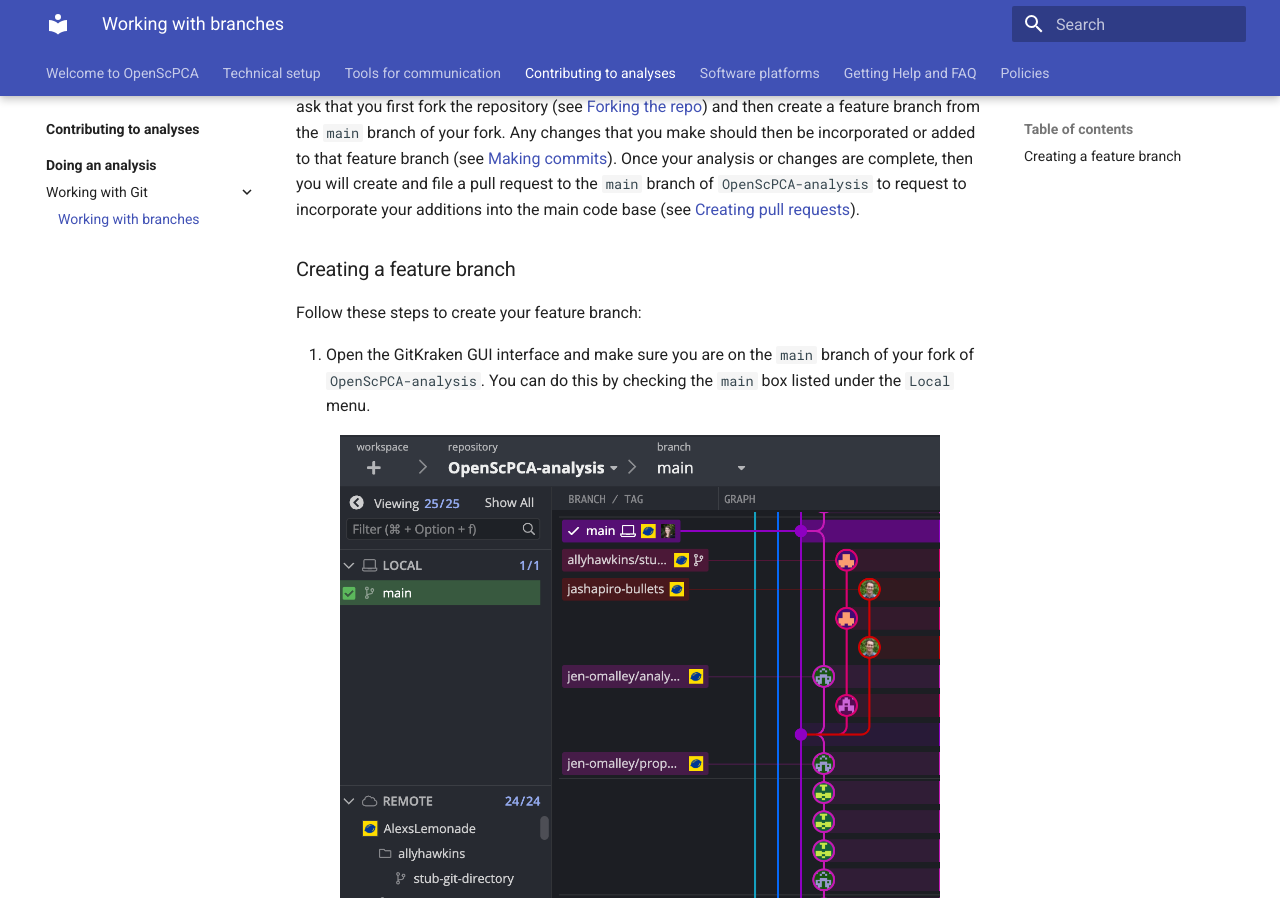
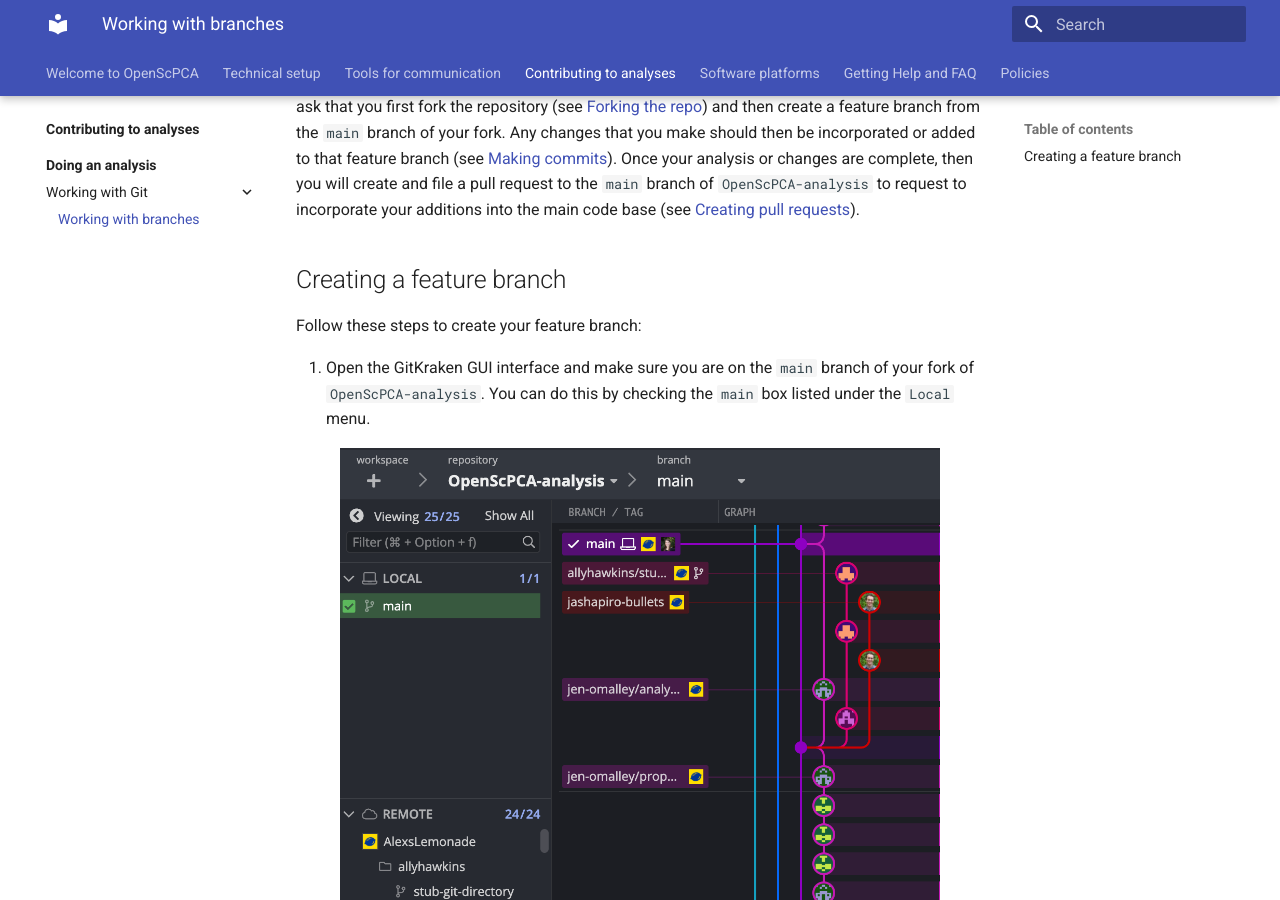
Before and after one commit to AlexsLemonade/OpenScPCA-analysis, an MkDocs documentation site: the page built from docs/contributing-to-analyses/doing-analyses/working-with-git/working-with-branches.md, in a window 1280 px wide and 900 px high, scrolled down 436 px. Built offline with MkDocs 1.6.1 and Material for MkDocs 9.7.7, drawn with Linux system fonts in a browser that asks for light colours.

Commit message:
one header down

```diff
--- a/docs/contributing-to-analyses/doing-analyses/working-with-git/working-with-branches.md
+++ b/docs/contributing-to-analyses/doing-analyses/working-with-git/working-with-branches.md
@@ -12,7 +12,7 @@
 Any changes that you make should then be incorporated or added to that feature branch (see [Making commits](STUB-LINK)).
 Once your analysis or changes are complete, then you will create and file a pull request to the `main` branch of `OpenScPCA-analysis` to request to incorporate your additions into the main code base (see [Creating pull requests](STUB-LINK)).
 
-### Creating a feature branch
+## Creating a feature branch
 
 Follow these steps to create your feature branch:
 
```
